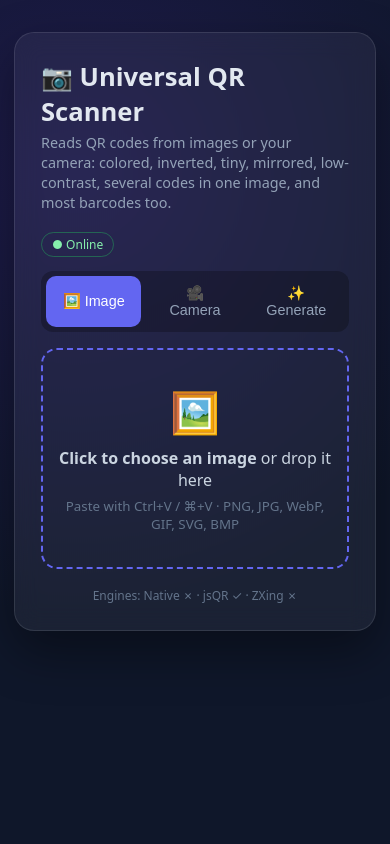
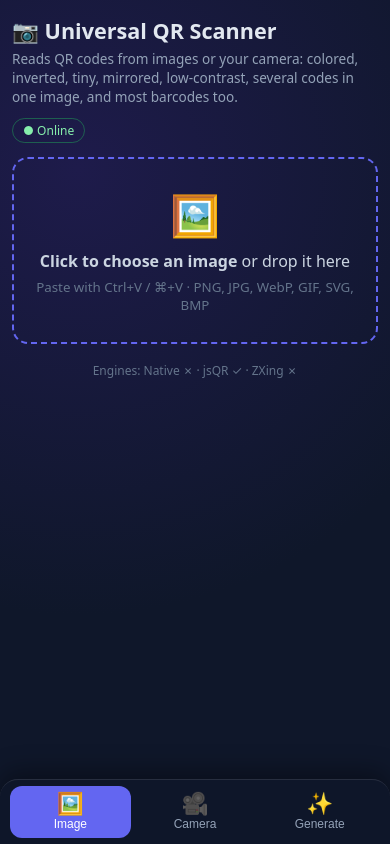
Before and after one commit to santoshkalukunda/qr-scanner, a plain HTML site: page index.html in a window 390 px wide. Drawn offline with nearby package versions, Linux system fonts and the light colour scheme.

Commit message:
view  change  responsive

```diff
--- a/index.html
+++ b/index.html
@@ -2,7 +2,7 @@
 <html lang="en">
 <head>
 <meta charset="UTF-8">
-<meta name="viewport" content="width=device-width, initial-scale=1.0">
+<meta name="viewport" content="width=device-width, initial-scale=1.0, viewport-fit=cover">
 <title>Universal QR Code Scanner</title>
 <meta name="description" content="Scan QR codes and barcodes from images or your camera, even offline.">
 <meta name="theme-color" content="#1e1b4b">
@@ -151,6 +151,37 @@
   @media (display-mode: standalone) {
     body { padding-top: max(32px, env(safe-area-inset-top)); }
   }
+
+  /* ---- Mobile: responsive layout + bottom tab bar ---- */
+  .tab:not(.active):hover { background: rgba(255,255,255,0.06); }
+  @media (max-width: 640px) {
+    body { padding: max(16px, env(safe-area-inset-top)) 12px calc(96px + env(safe-area-inset-bottom)); }
+    /* flatten the card (its backdrop-filter would otherwise trap the fixed tab bar) */
+    .card { background: transparent; border: none; box-shadow: none; backdrop-filter: none; -webkit-backdrop-filter: none; padding: 0; border-radius: 0; }
+    h1 { font-size: 1.35rem; }
+    .sub { font-size: 0.85rem; margin-bottom: 12px; }
+    .main-tabs {
+      position: fixed; left: 0; right: 0; bottom: 0; z-index: 20; margin: 0;
+      border-radius: 18px 18px 0 0; gap: 4px;
+      padding: 6px 10px calc(6px + env(safe-area-inset-bottom));
+      background: rgba(15,23,42,0.94); border-top: 1px solid rgba(255,255,255,0.1);
+      backdrop-filter: blur(14px); -webkit-backdrop-filter: blur(14px);
+      box-shadow: 0 -8px 24px rgba(0,0,0,0.35);
+    }
+    .main-tabs .tab {
+      display: flex; flex-direction: column; align-items: center; gap: 2px;
+      padding: 7px 4px; font-size: 0.75rem; font-weight: 500; border-radius: 12px;
+    }
+    .main-tabs .tab .ico { font-size: 1.35rem; line-height: 1; }
+    .toast { bottom: calc(84px + env(safe-area-inset-bottom)); width: calc(100% - 24px); justify-content: space-between; }
+    .drop { padding: 28px 12px; }
+    .btns button { flex: 1 1 auto; }
+    canvas#cv { max-height: 320px; }
+    .gen-out { padding: 12px; }
+    .fields { grid-template-columns: 1fr; gap: 2px; }
+    .fields .k { margin-top: 6px; font-size: 0.8rem; }
+    #installBtn { margin-left: 0; }
+  }
 </style>
 </head>
 <body>
@@ -169,11 +200,11 @@
     <button id="updateBtn">Update</button>
   </div>
 
-  <div class="tabs">
-    <button class="tab active" data-tab="img">🖼️ Image</button>
-    <button class="tab" data-tab="cam">🎥 Camera</button>
-    <button class="tab" data-tab="gen">✨ Generate</button>
-  </div>
+  <nav class="tabs main-tabs">
+    <button class="tab active" data-tab="img"><span class="ico">🖼️</span> <span>Image</span></button>
+    <button class="tab" data-tab="cam"><span class="ico">🎥</span> <span>Camera</span></button>
+    <button class="tab" data-tab="gen"><span class="ico">✨</span> <span>Generate</span></button>
+  </nav>
 
   <!-- ===== GENERATOR ===== -->
   <div id="panel-gen" class="gen" hidden>
--- a/sw.js
+++ b/sw.js
@@ -1,5 +1,5 @@
 // Bump VERSION whenever you change any app file, so users get the update
-const VERSION = 'v1';
+const VERSION = 'v2';
 const CACHE = `qr-scanner-${VERSION}`;
 
 const APP_SHELL = [
```
